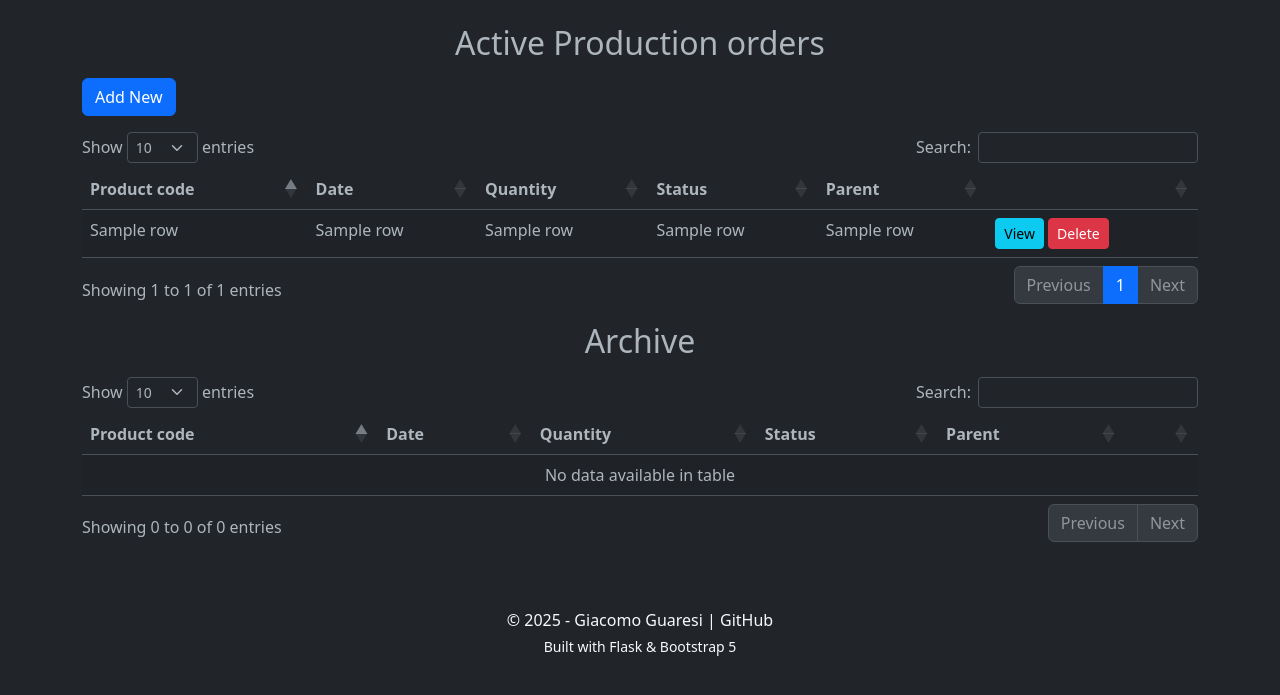
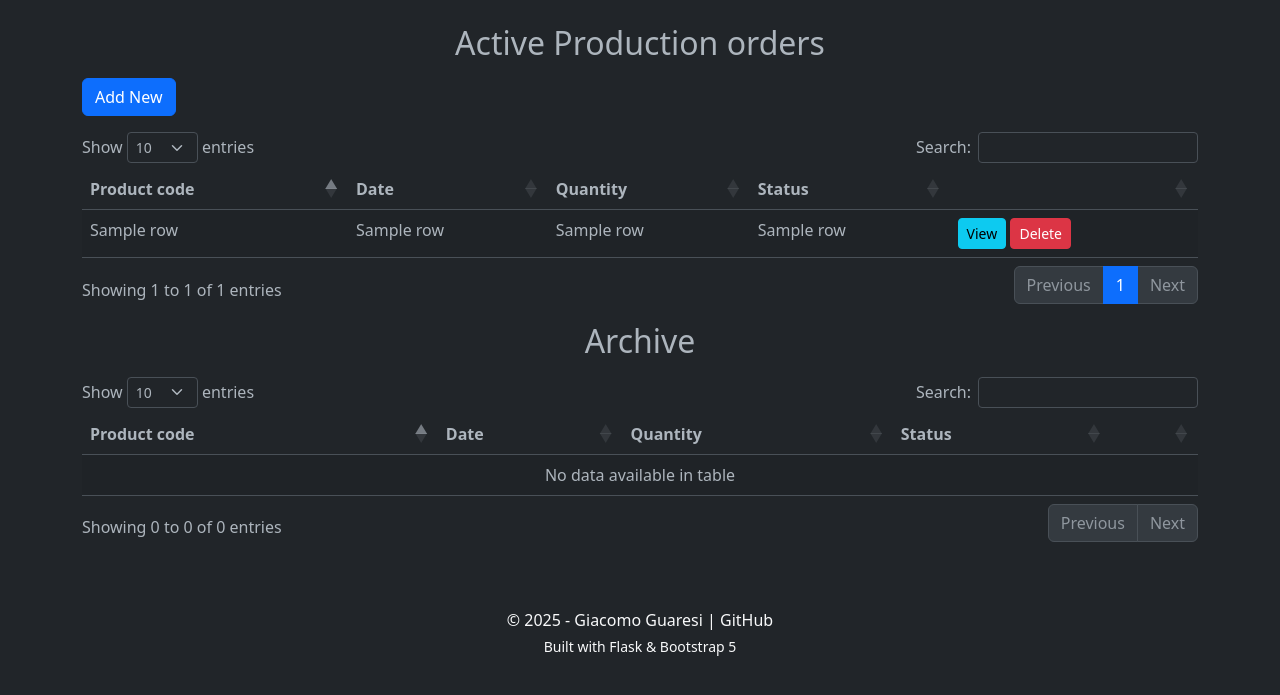
Before and after one commit to GiacomoGuaresi/RaspERP, a Flask app: template app/templates/ProductionOrder.html in a window 1280 px wide. Shown: the part 84-779 px from the top of the page. Run offline with Flask 3, Linux system fonts and the light colour scheme; the template is opened without the code that fills it: most values are stand-ins (such as "Sample title", 1, 10 or a date in 2020); some libraries are stand-ins or nearby versions.

Commit message:
fix production order parent/child association

```diff
--- a/app/templates/ProductionOrder.html
+++ b/app/templates/ProductionOrder.html
@@ -12,7 +12,6 @@
             <th>Date</th>
             <th>Quantity</th>
             <th>Status</th>
-            <th>Parent</th>
             <th></th>
         </tr>
     </thead>
@@ -24,7 +23,6 @@
                 <td>{{ row[1] }}</td>
                 <td>{{ row[3] }}</td>
                 <td>{{ row[4] }}</td>
-                <td>{{ row[5] }}</td>
                 <td>
                     <a href="{{ url_for('progress.view_ProductionOrderProgress', OrderID=row[0]) }}" class="btn btn-info btn-sm">View</a>
                     <a href="{{ url_for('production.delete_ProductionOrder', OrderID=row[0]) }}" class="btn btn-danger btn-sm">Delete</a>
@@ -43,7 +41,6 @@
             <th>Date</th>
             <th>Quantity</th>
             <th>Status</th>
-            <th>Parent</th>
             <th></th>
         </tr>
     </thead>
@@ -55,7 +52,6 @@
                 <td>{{ row[1] }}</td>
                 <td>{{ row[3] }}</td>
                 <td>{{ row[4] }}</td>
-                <td>{{ row[5] }}</td>
                 <td>
                     <a href="{{ url_for('progress.view_ProductionOrderProgress', OrderID=row[0]) }}" class="btn btn-info btn-sm">View</a>
                 </td>
--- a/app/templates/ProductionOrder_add.html
+++ b/app/templates/ProductionOrder_add.html
@@ -21,6 +21,7 @@
                 <label for="quantity" class="form-label">Quantity:</label>
                 <input type="number" id="quantity" name="Quantity" value="{{ Quantity }}" min="1" class="form-control" required>
             </div>
+            <input type="hidden" id="parentOrderID" name="ParentOrderID" value="{{ ParentOrderID }}">
             <button type="submit" class="btn btn-primary">Add Production Order</button>
             <a href="{{ url_for('production.view_ProductionOrder') }}" class="btn btn-secondary">Go Back</a>
         </form>
--- a/app/templates/ProductionOrderprogress.html
+++ b/app/templates/ProductionOrderprogress.html
@@ -30,7 +30,7 @@
                         {% if row[7] %}
                             <a href="{{ url_for('progress.view_ProductionOrderProgress', OrderID=row[7]) }}" class="btn btn-primary btn-sm">View Production order</a>
                         {% else %}
-                            <a href="{{ url_for('production.add_ProductionOrder', date=current_date, code=row[2], quantity=(row[3] - row[4])) }}" class="btn btn-primary btn-sm">Add Production order</a>
+                            <a href="{{ url_for('production.add_ProductionOrder', date=current_date, code=row[2], quantity=(row[3] - row[4]), parentOrderID=order[0]) }}" class="btn btn-primary btn-sm">Add Production order</a>
                         {% endif %}
                     {% endif %}
                 </td>
```
Also changed, not shown: app/routes/production.py (+5 -3 lines).
